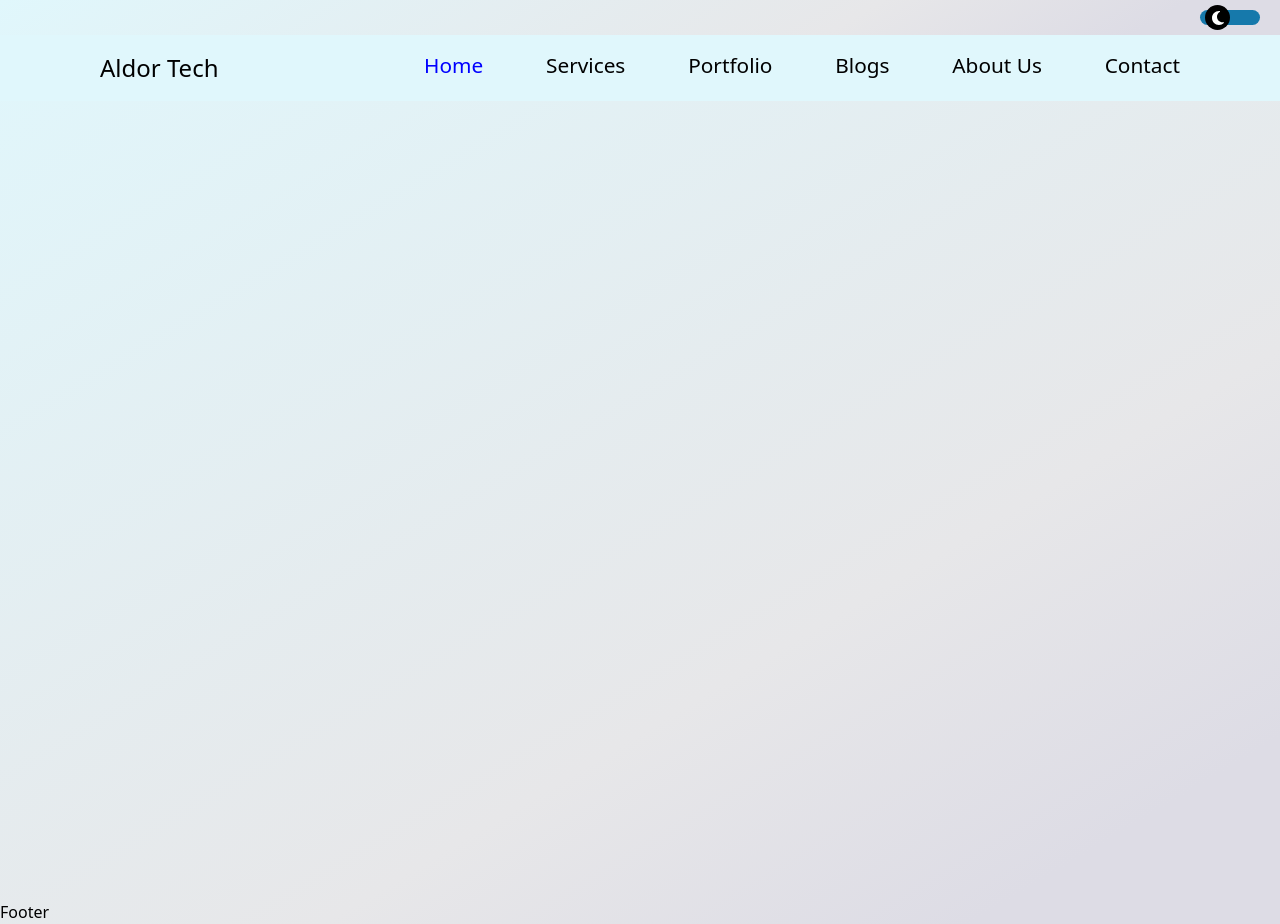
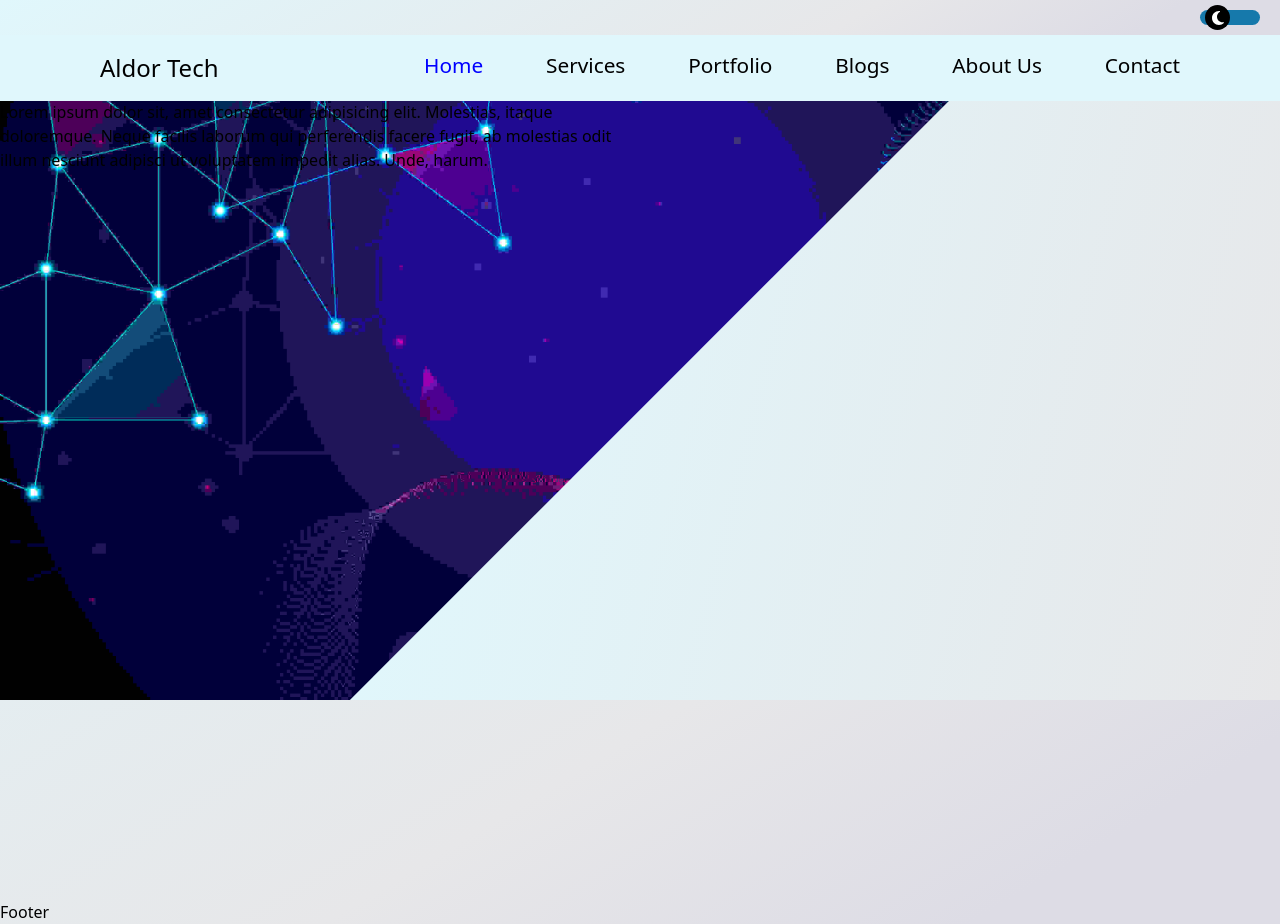
Before and after one commit to hajiRobertWilson/aldortech, a Next.js app: page / in a window 1280 px wide. Built offline with nearby package versions, Linux system fonts and the light colour scheme.

Commit message:
Under Development

```diff
--- a/app/global.queries.css
+++ b/app/global.queries.css
@@ -22,8 +22,11 @@
     }
 }
 @media(width<=600px){
-    .navBar{
-        padding:5px 40px;
+    .navContainer{
+        padding:5px 20px;
         transition: all 0.5s;
     }
+    .menuLinks li{
+        padding: 5px 0 0 20px;
+    }
 }
--- a/app/globals.css
+++ b/app/globals.css
@@ -111,6 +111,7 @@ main {
     background-color: var(--navBg);
     top: 35px;
     transition: all 0.4s;
+    z-index: 50;
 }
 
 .menuLinks {
@@ -131,6 +132,7 @@ main {
     cursor: pointer;
     padding: 5px 0 0 100px;
     border-bottom: 1px solid var(--dropdown-link-border);
+    transition: all 0.5s;
 }
 
 .navContainer {
@@ -211,5 +213,32 @@ main {
 /*          --------------------------===-----------------------------           */
 /* ------------------------------- Home Page ----------------------------------- */
 
+/*______________ Hero Section ________________ */
+.heroCont {
+    background: url('../public/bg.jpg');
+    background-position: center;
+    background-size: cover;
+    width: 100%;
+    background-color: grey;
+    height: 600px;
+    overflow: hidden;
+    transition: all 3s;
+}
+
+.heroCont .colorCont {
+    background: var(--bg-gradient);
+    width: 100%;
+    transform: rotate(-45deg) translate(300px, 300px);
+    height: 900px;
+    z-index: 0;
+    transition: all 3s;
+}
+
+.heroCont .leftContent {
+    width: 50%;
+}
+
+/*__________________ End _____________________ */
+
 /* ---------------------------------- End -------------------------------------- */
 /*          --------------------------===-----------------------------           */
--- a/components/Hero.jsx
+++ b/components/Hero.jsx
@@ -1,10 +1,24 @@
 'use client'
 
+import { useEffect } from "react"
+
 export default function HeroSection() {
+    useEffect(() => {
+        let element = document.getElementById("colorCont")
+        const timeOut = setTimeout(() => {
+            element.classList.add('colorCont')
+        }, 500)
+        return () => {
+            clearTimeout(timeOut)
+        }
+    }, [])
     return (
         <>
             <div className="heroCont">
-                <div className="colorCont"></div>
+                <div className="leftContent">
+                    <h3>Lorem ipsum dolor sit, amet consectetur adipisicing elit. Molestias, itaque doloremque. Neque facilis laborum qui perferendis facere fugit, ab molestias odit illum nesciunt adipisci ut voluptatem impedit alias. Unde, harum.</h3>
+                </div>
+                <div id="colorCont"></div>
             </div>
         </>
     )
```
Also changed, not shown: public/bg.jpg (added).
